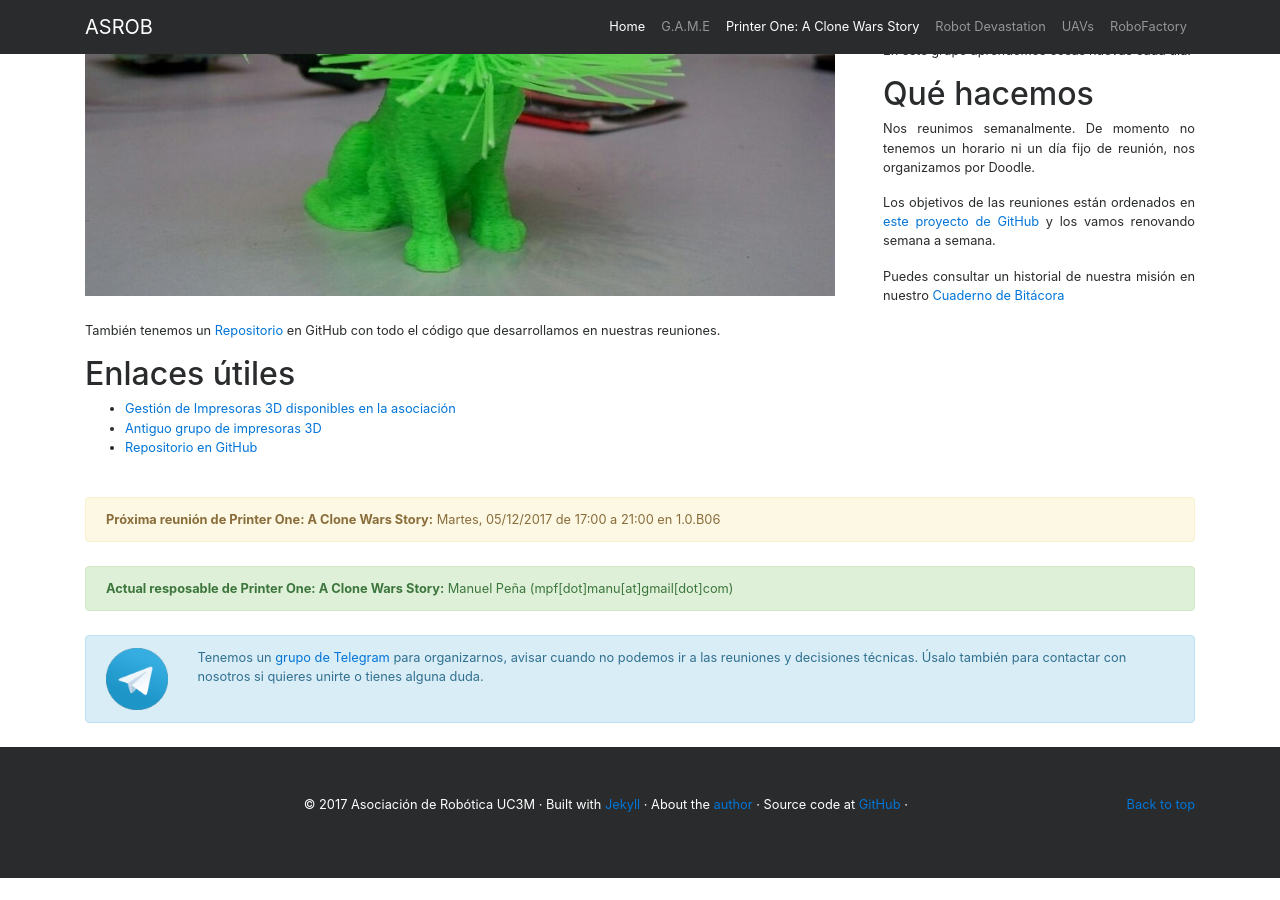
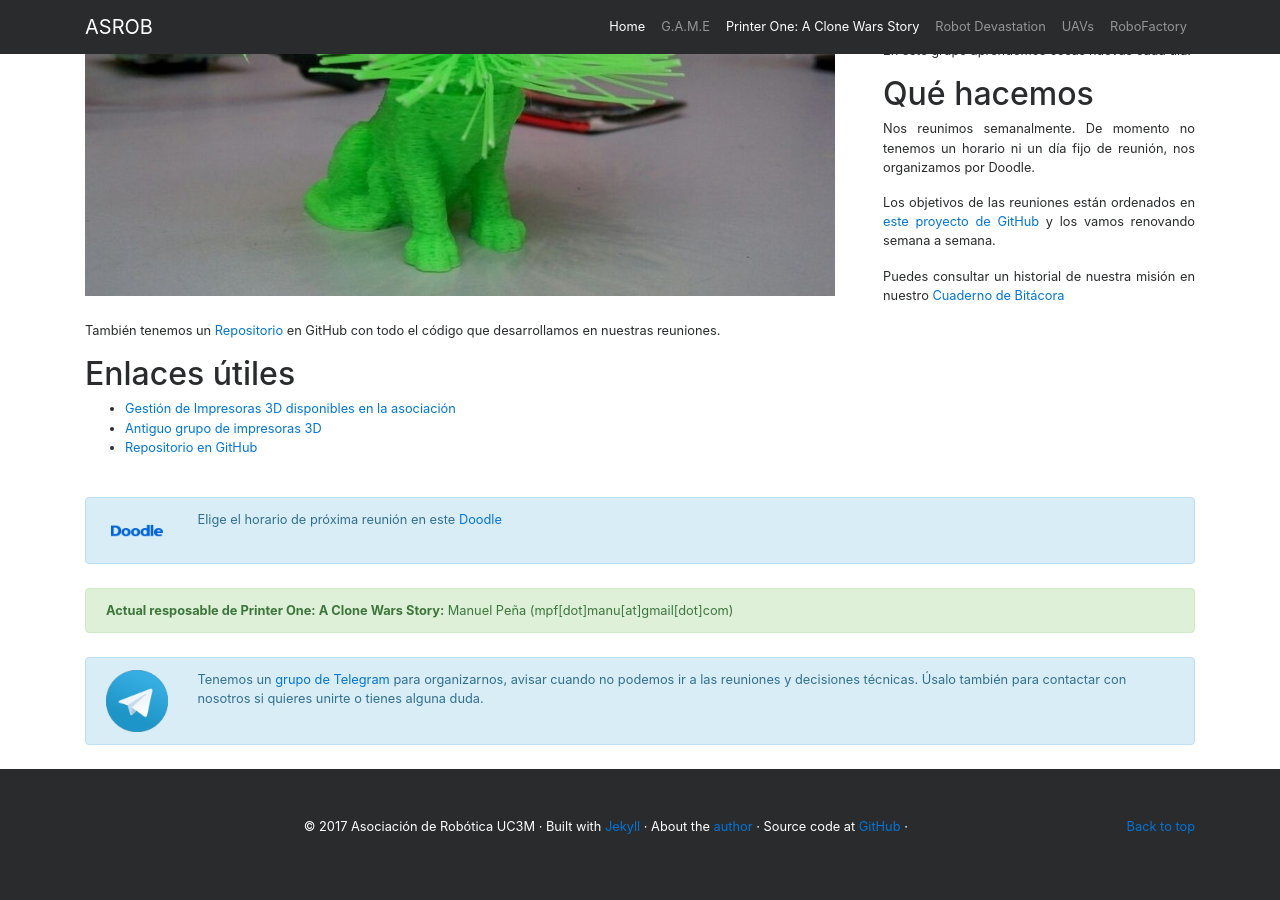
Before and after one commit to asrob-uc3m/asrob-uc3m.github.io, a Jekyll site: the page built from _workgroups/2017-05-28-printer-one.markdown, in a window 1280 px wide and 900 px high, scrolled down 931 px. Built offline with Jekyll 4.4.1, drawn with Linux system fonts in a browser that asks for light colours; before the commit the page ends 1809 px from its top, so only the background shows below that.

Commit message:
Printer One Doodle

```diff
--- a/_workgroups/2017-05-28-printer-one.markdown
+++ b/_workgroups/2017-05-28-printer-one.markdown
@@ -9,13 +9,13 @@
 picture_full: /img/printer_one-full.jpg
 manager: Manuel Peña
 manager_email: mpf[dot]manu[at]gmail[dot]com
-next_meeting: Martes, 05/12/2017 de 17:00 a 21:00 en 1.0.B06
+next_meeting_doodle: https://doodle.com/poll/c2e53zh4psuzyar7
 layout: workgroup
 ---
 
 <!--- Swap next_meeting and next_meeting_doodle here --->
+<!--- next_meeting: Martes, 05/12/2017 de 17:00 a 21:00 en 1.0.B06 --->
 <!---  --->
-<!--- next_meeting_doodle: https://doodle.com/poll/rwht2dkyvk2g3hf6 --->
 
 ## Quiénes somos
 
```
